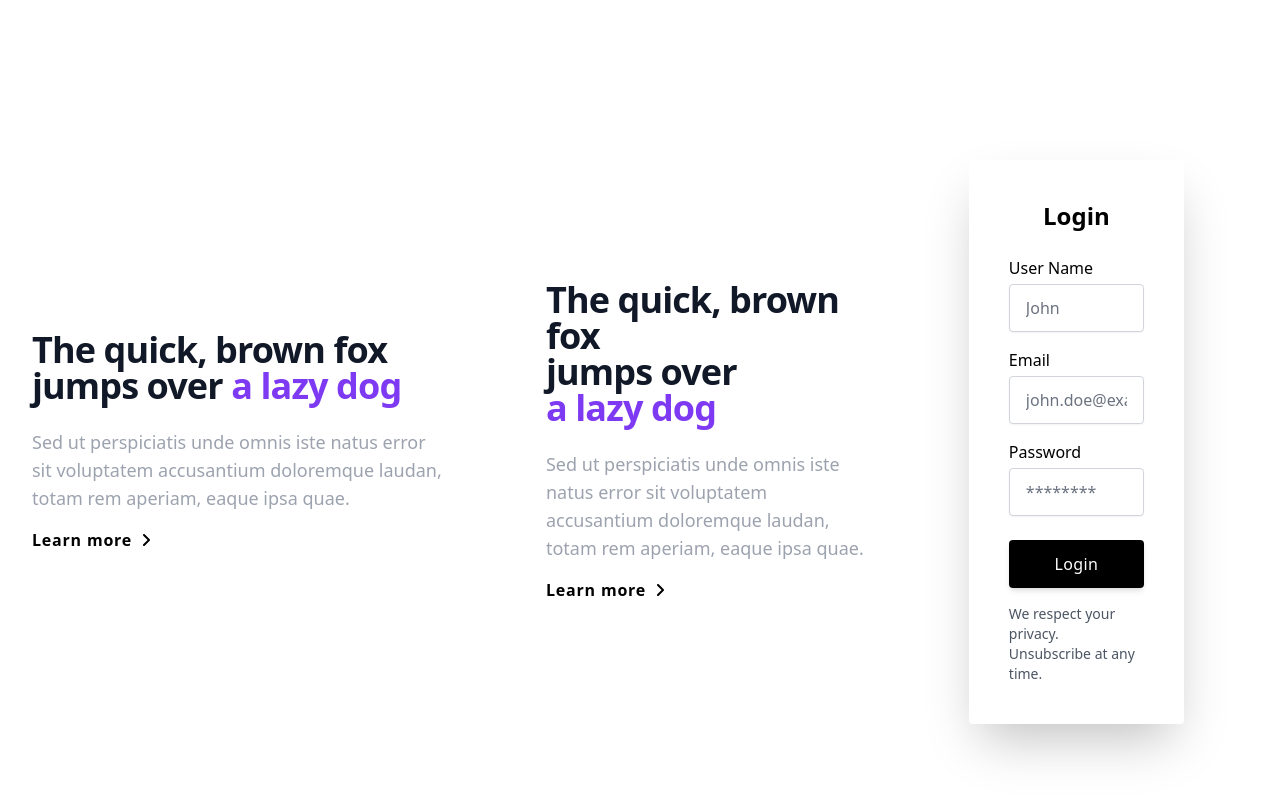
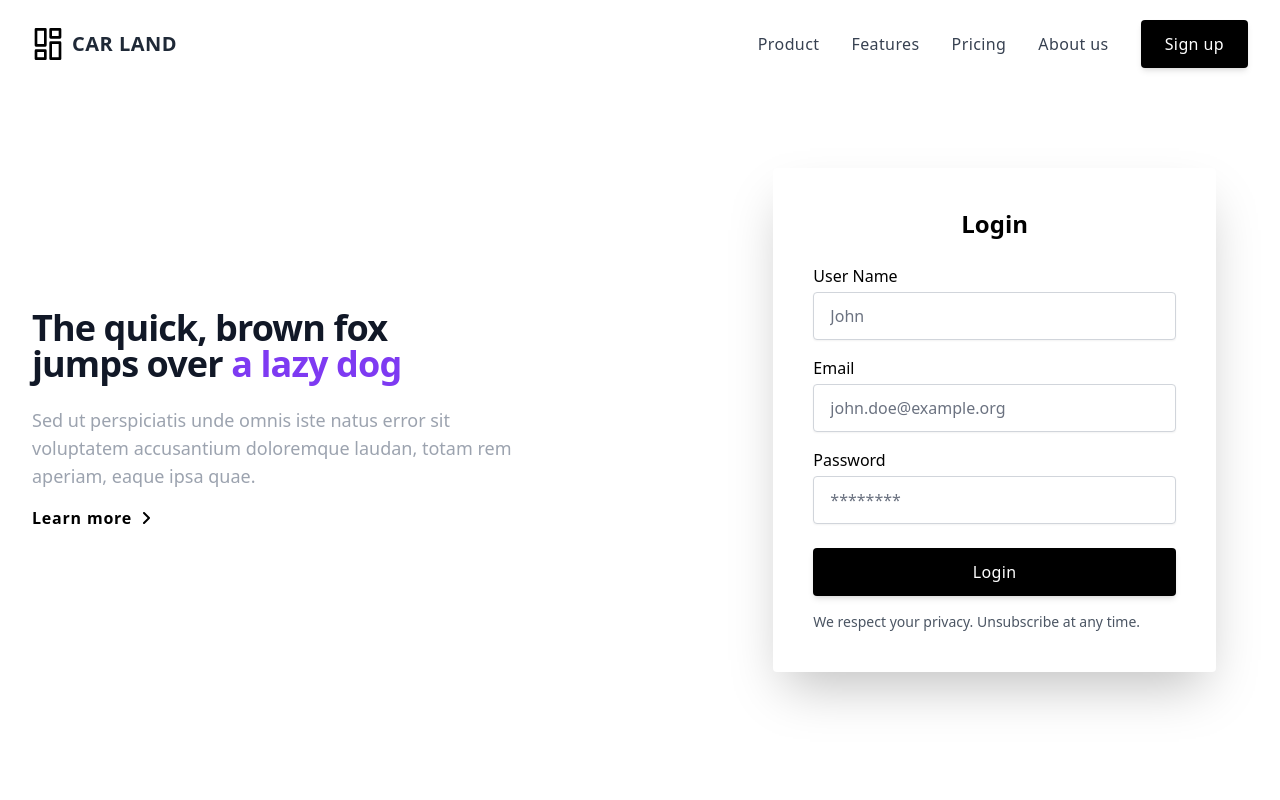
Before and after one commit to Mohammedrisvanvm/Carland, a React (Vite) app in the folder car land frontend/: page /UserLogin in a window 1280 px wide. Shown: the top 800 px of the page. Built offline with nearby package versions, Linux system fonts and the light colour scheme.

Commit message:
userAuth ui completed

```diff
--- a/car land frontend/src/components/authPage/login/signIn.tsx
+++ b/car land frontend/src/components/authPage/login/signIn.tsx
@@ -1,38 +1,10 @@
+import { useNavigate } from "react-router";
+
 export const SignIn = () => {
+
+  const Navigate=useNavigate()
     return (
 
-        <div className="relative  bg-opacity-75">
-          <div className="px-4 py-16 mx-auto sm:max-w-xl md:max-w-full lg:max-w-screen-xl md:px-24 lg:px-8 lg:py-20">
-            <div className="flex flex-col items-center justify-between xl:flex-row">
-              <div className="w-full max-w-xl mb-12 xl:mb-0 xl:pr-16 xl:w-7/12">
-                  <h2 className="max-w-lg mb-6 font-sans text-3xl font-bold tracking-tight text-gray-900 sm:text-4xl sm:leading-none">
-              The quick, brown fox
-              <br className="hidden md:block" />
-              jumps over{' '}
-              <span className="inline-block text-purple-600">
-                a lazy dog
-              </span>
-            </h2>
-                <p className="max-w-xl mb-4 text-base text-gray-400 md:text-lg">
-                  Sed ut perspiciatis unde omnis iste natus error sit voluptatem
-                  accusantium doloremque laudan, totam rem aperiam, eaque ipsa
-                  quae.
-                </p>
-                <a
-                  href="/"
-                  aria-label=""
-                  className="inline-flex items-center font-semibold tracking-wider transition-colors duration-200 text-teal-accent-400 hover:text-teal-accent-700"
-                >
-                  Learn more
-                  <svg
-                    className="inline-block w-3 ml-2"
-                    fill="currentColor"
-                    viewBox="0 0 12 12"
-                  >
-                    <path d="M9.707,5.293l-5-5A1,1,0,0,0,3.293,1.707L7.586,6,3.293,10.293a1,1,0,1,0,1.414,1.414l5-5A1,1,0,0,0,9.707,5.293Z" />
-                  </svg>
-                </a>
-              </div>
               <div className="w-full max-w-xl xl:px-8 xl:w-5/12">
                 <div className="bg-white rounded shadow-2xl p-7 sm:p-10">
                   <h3 className="mb-4 text-xl font-semibold sm:text-center sm:mb-6 sm:text-2xl">
@@ -89,6 +61,9 @@ export const SignIn = () => {
                     </div>
                     <div className="mt-4 mb-2 sm:mb-4">
                       <button
+                      onClick={()=>{
+                        Navigate('/UserOtp')
+                      }}
                         type="submit"
                         className="inline-flex items-center justify-center w-full h-12 px-6 font-medium tracking-wide text-white transition duration-200 rounded shadow-md bg-black hover:bg-deep-purple-accent-700 focus:shadow-outline focus:outline-none"
                       >
@@ -101,9 +76,7 @@ export const SignIn = () => {
                   </form>
                 </div>
               </div>
-            </div>
-          </div>
-        </div>
+
 
     );
   };
--- a/car land frontend/src/components/googleAuthPage/GoogleAuthPage.tsx
+++ b/car land frontend/src/components/googleAuthPage/GoogleAuthPage.tsx
@@ -1,4 +1,4 @@
-import React from 'react'
+
 import { LoginLeftSide } from '../authPage/LoginLeftBanner/LoginLeftSide'
 import { GoogleAuth } from '../authPage/googleAuth/googleAuth'
 const GoogleAuthPage = () => {
--- a/car land frontend/src/components/loginpage/LoginPage.tsx
+++ b/car land frontend/src/components/loginpage/LoginPage.tsx
@@ -1,11 +1,13 @@
 import { ReactElement } from "react";
 import { SignIn } from "../authPage/login/signIn";
 import { LoginLeftSide } from "../authPage/LoginLeftBanner/LoginLeftSide";
+import { MainHeader } from "../userHeader/MainHeader/MainHeader";
 
  const LoginPage = (): ReactElement => {
   return (
     <>
-<LoginLeftSide value={{ Auth:   <SignIn />}} />
+    <MainHeader/>
+<LoginLeftSide value={{ Auth:<SignIn />}} />
     </>
   );
 };
--- a/car land frontend/src/routes/userRoutes.tsx
+++ b/car land frontend/src/routes/userRoutes.tsx
@@ -1,9 +1,9 @@
 import { Route, Routes } from 'react-router-dom'
 import LoginPage from '../components/loginpage/LoginPage'
 import UserHomePage from '../components/HomePage/UserHomePage'
-import { Otp } from '../components/authPage/otp/Otp'
 import SignUpPage from '../components/signupPage/signUpPage'
 import GoogleAuthPage from '../components/googleAuthPage/GoogleAuthPage'
+import OtpPage from '../components/OtpPage/OtpPage'
 
 const UserRoutes = () => {
     return (
@@ -13,7 +13,7 @@ const UserRoutes = () => {
                 <Route path='/UserAuth' element={<GoogleAuthPage/>}/>
                 <Route path='/UserLogin' element={<LoginPage/>}/>
                 <Route path='/UserSignUp' element={<SignUpPage/>}/>
-                <Route path='/UserOtp' element={<Otp/>}/>
+                <Route path='/UserOtp' element={<OtpPage/>}/>
 
             </Routes>
         </>
```
